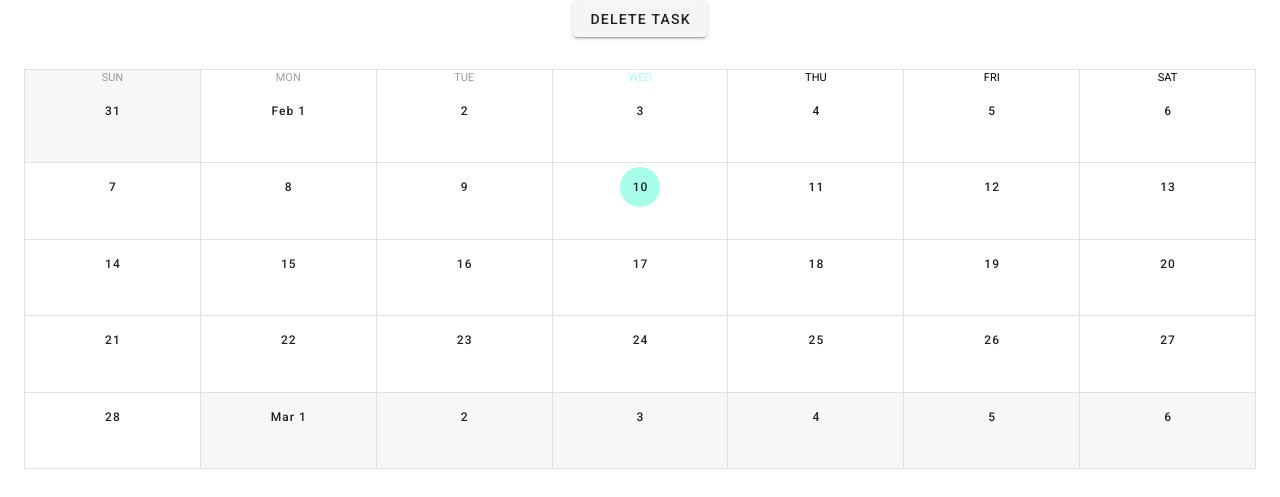
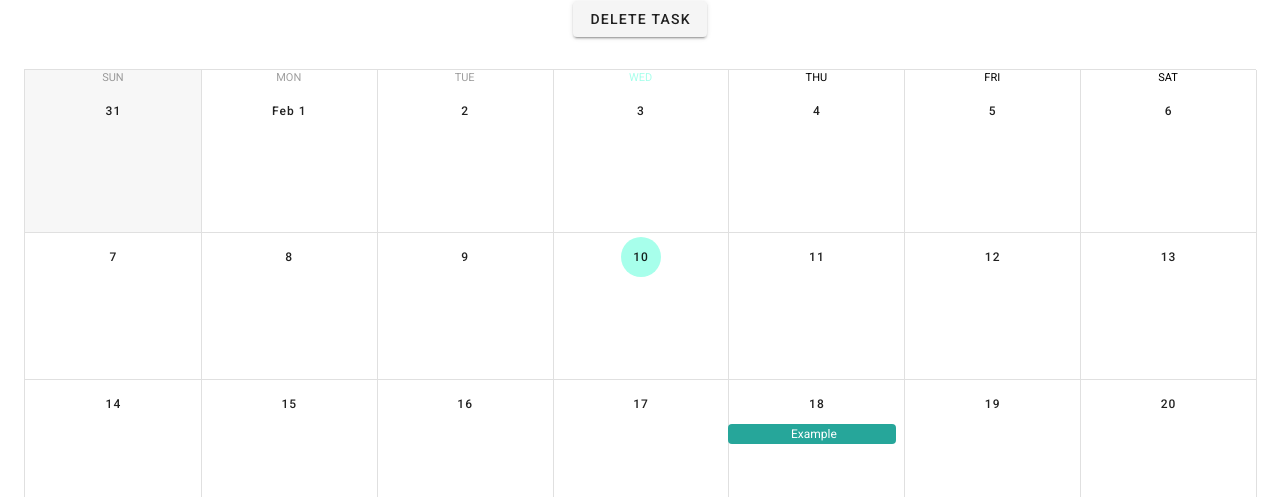
Before and after one commit to nor-03m/todolist, a Vue app in the folder vue-todolist/: page / in a window 1280 px wide. Shown: the part 303-800 px from the top of the page. Built offline with nearby package versions, Linux system fonts and the light colour scheme; no server answers; the database is empty.

Commit message:
change calendar

```diff
--- a/vue-todolist/src/components/ToDo.vue
+++ b/vue-todolist/src/components/ToDo.vue
@@ -15,8 +15,8 @@
         <div>
             <v-row>
                 <v-col>
-                    <v-sheet height="400">
-                        <v-calendar ref="calender" type="month" color="teal accent-1" :todos="todos">
+                    <v-sheet height="94vh">
+                        <v-calendar ref="calender" type="month" color="teal accent-1" :events="events" :event-color="getToDoColor" @change="getToDo">
                         </v-calendar>
                     </v-sheet>
                 </v-col>
@@ -42,11 +42,7 @@ export default {
             tyep: 'month',
             start: null,
             end: null,
-            todos: {
-                name: '打ち合わせ',
-                start: '2020-12-03 09:00',
-                end: '2020-12-03 12:00',
-            },
+            events: []
         }
     },
 
@@ -135,6 +131,23 @@ export default {
             })
         },
 
+        getToDo: function(){
+            var _this = this
+
+            const events = [{
+                name: 'Example',
+                start: new Date('2021-02-18'),
+                end: new Date('2021-02-18'),
+                color: 'teal lighten-1',
+                }
+            ];
+            _this.events = events;
+        },
+
+        getToDoColor: function(event){
+            return event.color;
+        },
+
     },
 
     computed: {
```
